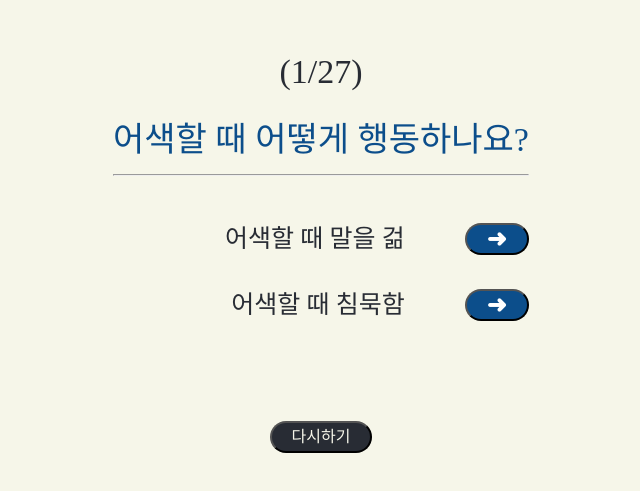
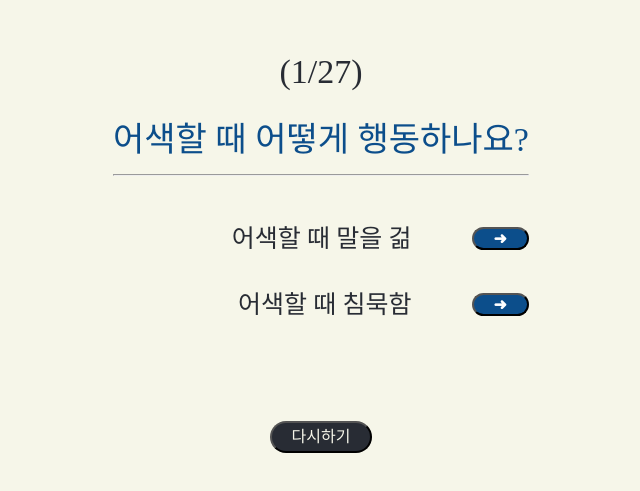
Before and after one commit to KingDonggyu/Reverse_MBTI, a React (Create React App) app: page /Reverse_MBTI/test in a window 1280 px wide. Shown: the part 161-652 px from the top of the page, without its empty margins (319-959 px from the left). Built offline with nearby package versions, Linux system fonts and the light colour scheme; a web font is replaced by a local one.

Commit message:
Update .answer-btn in Question.scss

```diff
--- a/src/components/views/TestPage/Sections/Question.scss
+++ b/src/components/views/TestPage/Sections/Question.scss
@@ -10,20 +10,25 @@
     text-align: end;
     .answer-item {
         height: 35px;
+        label {
+            vertical-align: middle;
+        }
     }
     .answer {
         display: inline-block;
         font-size: 25px;
+        vertical-align: middle;
     }
 }
 
 .answer-btn {
-    font-size: calc(3vmin);
+    font-size: calc(2vmin);
     padding: 0px 20px;
     border-radius: 30px;
     background-color: rgb(12, 78, 139);
     color: white;
     margin-left: 60px;
+    vertical-align: middle;
     &:hover {
         background-color: rgb(2, 54, 100);
     }
```
